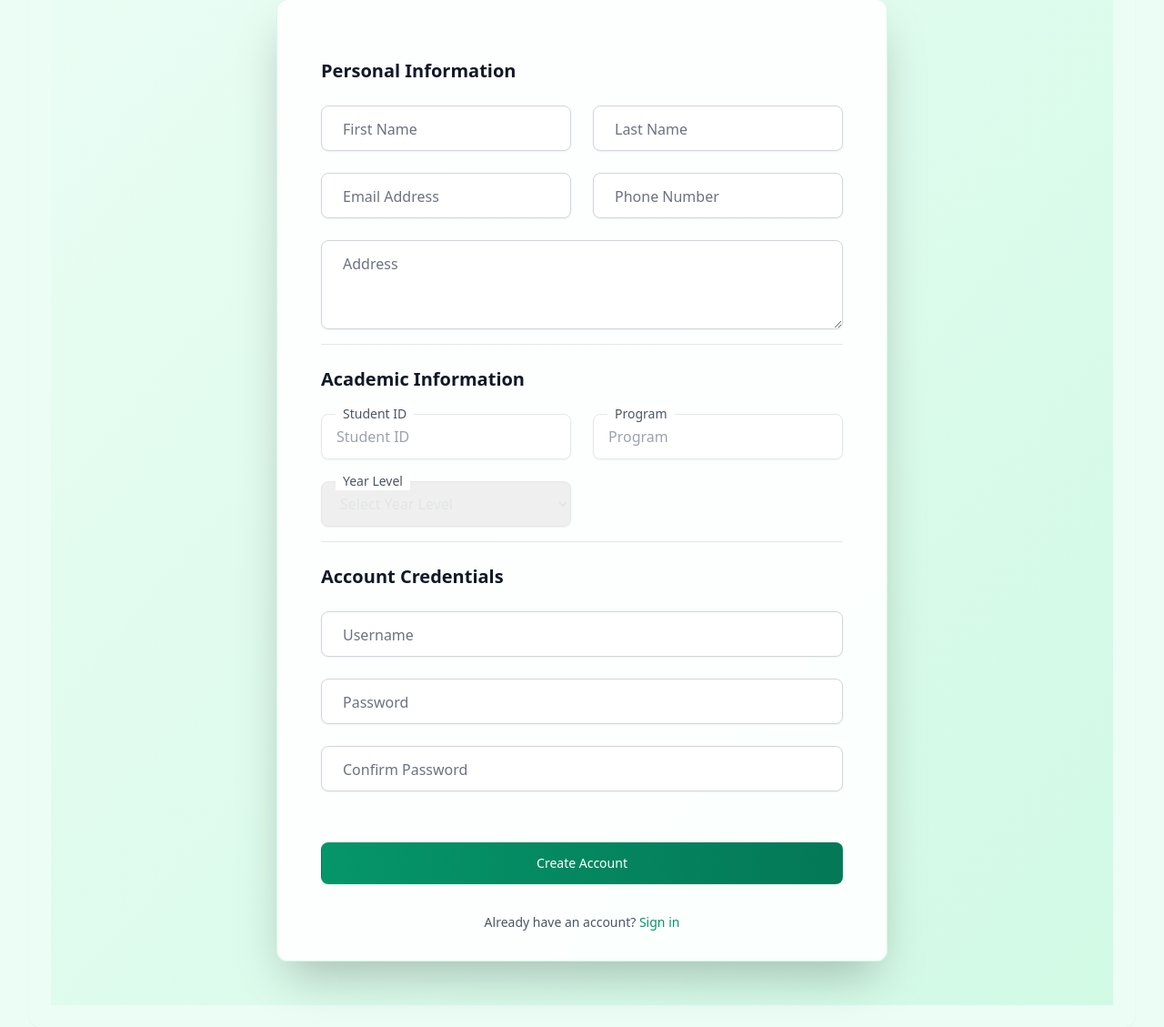
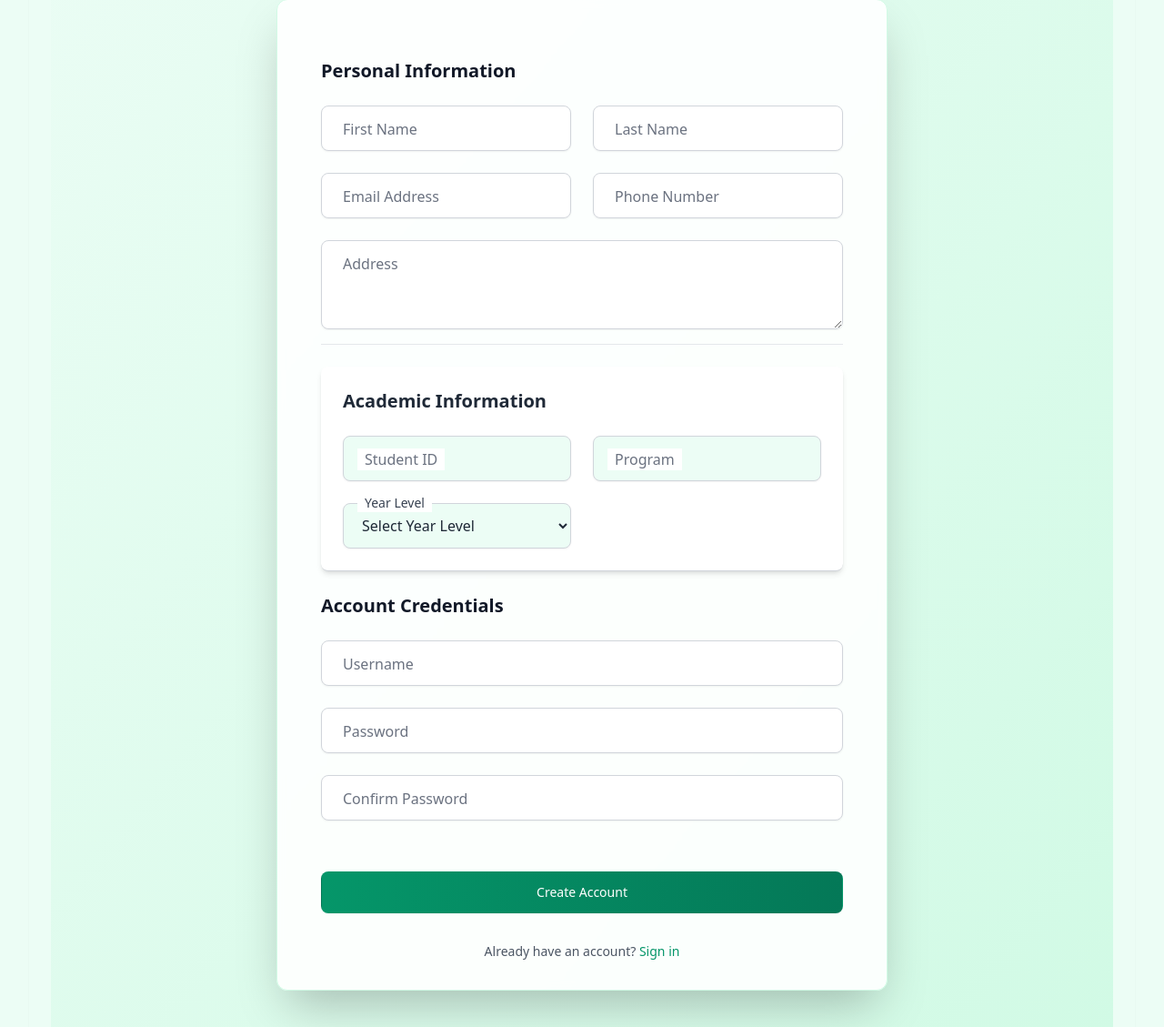
Before and after one commit to lanzy-lanzy/digitalhubv2, a Django app: page /accounts/register/ in a window 1280 px wide. Shown: the part 378-1507 px from the top of the page at 91% size. Run offline with Django 5.2, Linux system fonts and the light colour scheme; some libraries are stand-ins or nearby versions.

Commit message:
modified:   db.sqlite3 	modified:   scholar/__pycache__/forms.cpython-312.pyc 	modified:   scholar/__pycache__/views.cpython-312.pyc 	modified:   scholar/__pycache__/views_admin.cpython-312.pyc 	modified:   scholar/templates/registration/register.html 	modified:   scholar/templates/scholar/admin/manage_papers.html 	new file:   scholar/templates/scholar/admin/partials/available_copies.html 	modified:   scholar/views.py 	modified:   scholar/views_admin.py

```diff
--- a/scholar/templates/registration/register.html
+++ b/scholar/templates/registration/register.html
@@ -94,30 +94,50 @@
                         </div>
                     </div>
                       <!-- Academic Information Section -->
-                      <div class="border-b border-gray-200 pb-4">
-                          <h3 class="text-xl font-semibold text-gray-900 mb-6">Academic Information</h3>
+                      <div class="border-b border-gray-300 pb-6 bg-white shadow-md rounded-lg p-6">
+                          <h3 class="text-xl font-semibold text-gray-800 mb-6">Academic Information</h3>
                           <div class="grid grid-cols-1 md:grid-cols-2 gap-6">
                               <div class="relative">
-                                  <input id="id_student_id" name="student_id" type="text" required
-                                       class="peer block w-full px-4 py-3 border rounded-lg shadow-sm"
-                                       placeholder="Student ID">
-                                  <label for="id_student_id" class="absolute left-4 -top-2.5 bg-white px-2 text-sm text-gray-600">
+                                  <input
+                                      id="id_student_id"
+                                      name="student_id"
+                                      type="text"
+                                      required
+                                      class="peer block w-full px-4 py-3 border border-gray-300 rounded-lg shadow-sm placeholder-transparent focus:outline-none focus:ring-2 focus:ring-emerald-500 focus:border-emerald-500 text-gray-800 bg-emerald-50 hover:bg-emerald-100 transition-colors"
+                                      placeholder="Student ID"
+                                  />
+                                  <label for="id_student_id"
+                                         class="absolute left-4 -top-2.5 bg-white px-2 text-sm text-gray-600 transition-all
+                                                peer-placeholder-shown:top-3.5 peer-placeholder-shown:text-base peer-placeholder-shown:text-gray-500
+                                                peer-focus:-top-2.5 peer-focus:text-sm peer-focus:text-emerald-600">
                                       Student ID
                                   </label>
                               </div>
 
                               <div class="relative">
-                                  <input id="id_program" name="program" type="text" required
-                                       class="peer block w-full px-4 py-3 border rounded-lg shadow-sm"
-                                       placeholder="Program">
-                                  <label for="id_program" class="absolute left-4 -top-2.5 bg-white px-2 text-sm text-gray-600">
+                                  <input
+                                      id="id_program"
+                                      name="program"
+                                      type="text"
+                                      required
+                                      class="peer block w-full px-4 py-3 border border-gray-300 rounded-lg shadow-sm placeholder-transparent focus:outline-none focus:ring-2 focus:ring-emerald-500 focus:border-emerald-500 text-gray-800 bg-emerald-50 hover:bg-emerald-100 transition-colors"
+                                      placeholder="Program"
+                                  />
+                                  <label for="id_program"
+                                         class="absolute left-4 -top-2.5 bg-white px-2 text-sm text-gray-600 transition-all
+                                                peer-placeholder-shown:top-3.5 peer-placeholder-shown:text-base peer-placeholder-shown:text-gray-500
+                                                peer-focus:-top-2.5 peer-focus:text-sm peer-focus:text-emerald-600">
                                       Program
                                   </label>
                               </div>
 
                               <div class="relative">
-                                  <select id="id_year_level" name="year_level" required
-                                          class="peer block w-full px-4 py-3 border rounded-lg shadow-sm">
+                                  <select
+                                      id="id_year_level"
+                                      name="year_level"
+                                      required
+                                      class="peer block w-full px-4 py-3 border border-gray-300 rounded-lg shadow-sm placeholder-transparent focus:outline-none focus:ring-2 focus:ring-emerald-500 focus:border-emerald-500 text-gray-800 bg-emerald-50 hover:bg-emerald-100 transition-colors"
+                                  >
                                       <option value="">Select Year Level</option>
                                       <option value="1">1st Year</option>
                                       <option value="2">2nd Year</option>
@@ -125,7 +145,10 @@
                                       <option value="4">4th Year</option>
                                       <option value="5">5th Year</option>
                                   </select>
-                                  <label for="id_year_level" class="absolute left-4 -top-2.5 bg-white px-2 text-sm text-gray-600">
+                                  <label for="id_year_level"
+                                         class="absolute left-4 -top-2.5 bg-white px-2 text-sm text-gray-700 transition-all
+                                                peer-placeholder-shown:top-3.5 peer-placeholder-shown:text-base peer-placeholder-shown:text-gray-500
+                                                peer-focus:-top-2.5 peer-focus:text-sm peer-focus:text-emerald-600">
                                       Year Level
                                   </label>
                               </div>
@@ -199,6 +222,5 @@
                 </div>
             </form>
         </div>
-    </div>
-</div>
+    </div></div>
 {% endblock %}
--- a/scholar/templates/scholar/admin/manage_papers.html
+++ b/scholar/templates/scholar/admin/manage_papers.html
@@ -144,7 +144,7 @@
                                 </td>
                                 <td class="px-6 py-4 whitespace-nowrap">
     <div class="flex flex-col items-start gap-1">
-                                        <div class="inline-flex items-center px-2.5 py-0.5 rounded-full text-xs font-medium {% if paper.available_copies > 0 %}bg-green-100 text-green-800{% else %}bg-red-100 text-red-800{% endif %}">
+        <div id="available-copies-{{ paper.id }}" class="inline-flex items-center px-2.5 py-0.5 rounded-full text-xs font-medium {% if paper.available_copies > 0 %}bg-green-100 text-green-800{% else %}bg-red-100 text-red-800{% endif %}">
             {{ paper.available_copies }} copies
         </div>
         {% if paper.pdf_file %}
--- /dev/null
+++ b/scholar/templates/scholar/admin/partials/available_copies.html
@@ -0,0 +1,3 @@
+<div id="available-copies-{{ paper.id }}" class="inline-flex items-center px-2.5 py-0.5 rounded-full text-xs font-medium {% if paper.available_copies > 0 %}bg-green-100 text-green-800{% else %}bg-red-100 text-red-800{% endif %}">
+    {{ paper.available_copies }} copies
+</div>
--- a/scholar/views.py
+++ b/scholar/views.py
@@ -174,31 +174,26 @@ def request_return(request, borrow_id):
         messages.warning(request, 'You cannot request to return this item.')
 
     return redirect('my_borrowed_papers')
-
 @staff_member_required
 def approve_return(request, borrow_id):
-    """
-    Allows an admin to approve a return request.
-    """
-    borrow = get_object_or_404(Borrow, id=borrow_id)
+      borrow = get_object_or_404(Borrow, id=borrow_id)
+      if borrow.return_status == 'pending':
+          borrow.return_status = 'approved'
+          borrow.is_returned = True
+          borrow.return_date = timezone.now()
+          borrow.save()
 
-    if borrow.return_status == 'pending':
-        borrow.return_status = 'approved'
-        borrow.is_returned = True
-        borrow.return_date = timezone.now()
-        borrow.save()
+          # Increment available copies of the paper
+          paper = borrow.paper
+          paper.available_copies += 1
+          paper.save()
+          messages.success(request, 'Return request approved.')
 
-        # Increment available copies of the paper
-        paper = borrow.paper
-        paper.available_copies += 1
-        paper.save()
-
-        messages.success(request, 'Return request approved.')
-    else:
-        messages.warning(request, 'Return request is not pending.')
-
-    return redirect('admin_return_requests')
-
+          if request.headers.get("HX-Request"):
+              return render(request, "scholar/admin/partials/available_copies.html", {"paper": paper})
+      else:
+          messages.warning(request, 'Return request is not pending.')
+      return redirect('admin_return_requests')
 
 @staff_member_required
 def reject_return(request, borrow_id):
```
Also changed, not shown: scholar/views_admin.py (+8 -7 lines), db.sqlite3. Lines whose indentation alone changed are shown as unchanged.
